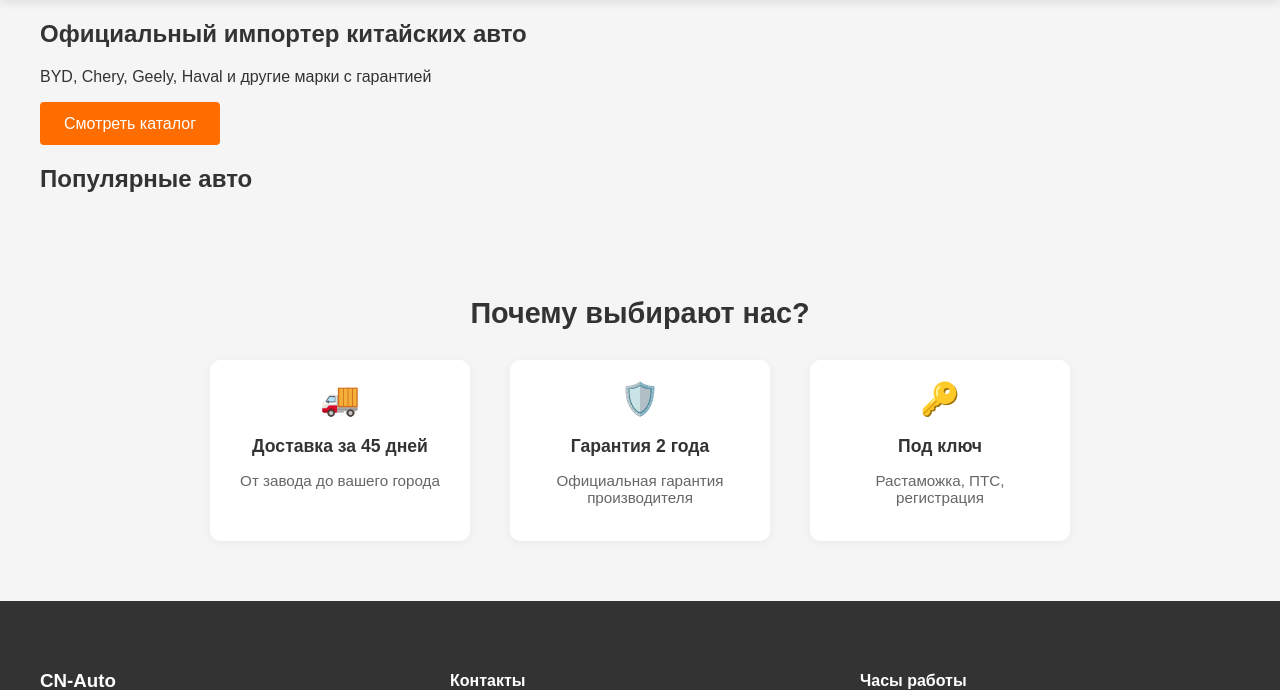
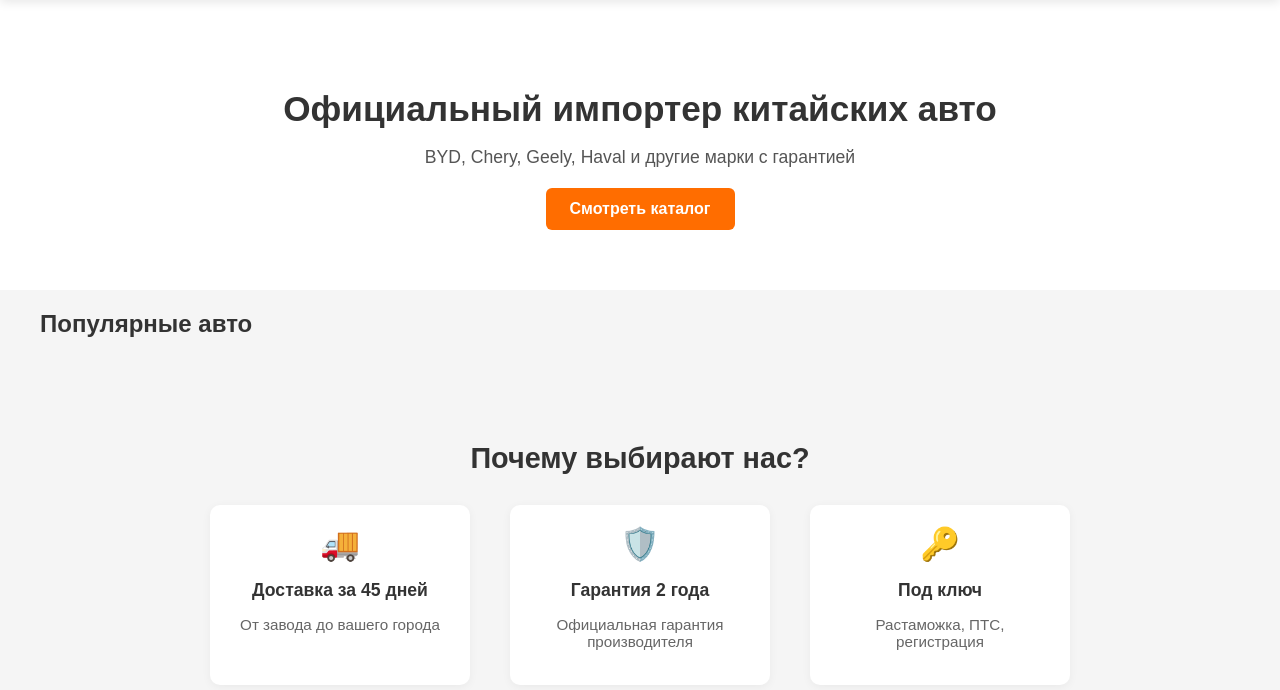
Before and after one commit to aleksandr-ovcharenko/cnauto, a Flask app: page / in a window 1280 px wide. Shown: the part 74-764 px from the top of the page. Run offline with Flask 3, Linux system fonts and the light colour scheme; data that the repository does not hold is empty; some libraries are stand-ins or nearby versions.

Commit message:
Refreshed hero stylse

```diff
--- a/backend/static/styles.css
+++ b/backend/static/styles.css
@@ -110,6 +110,33 @@ a:hover {
 .mobile-nav-link {
     padding: 10px 0;
     border-bottom: 1px solid #eee;
+}
+
+/* ---------------- hero ---------------- */
+
+.hero {
+    background: #fff;
+    padding: 60px 0;
+    text-align: center;
+}
+
+.hero h2 {
+    font-size: 2.2rem;
+    margin-bottom: 10px;
+}
+
+.hero p {
+    font-size: 1.1rem;
+    color: #555;
+    margin-bottom: 20px;
+}
+
+.hero .btn-orange {
+    background-color: var(--orange);
+    color: #fff;
+    padding: 0.75rem 1.5rem;
+    border-radius: 6px;
+    font-weight: bold;
 }
 
 /* ---------------- advantages ---------------- */
```
